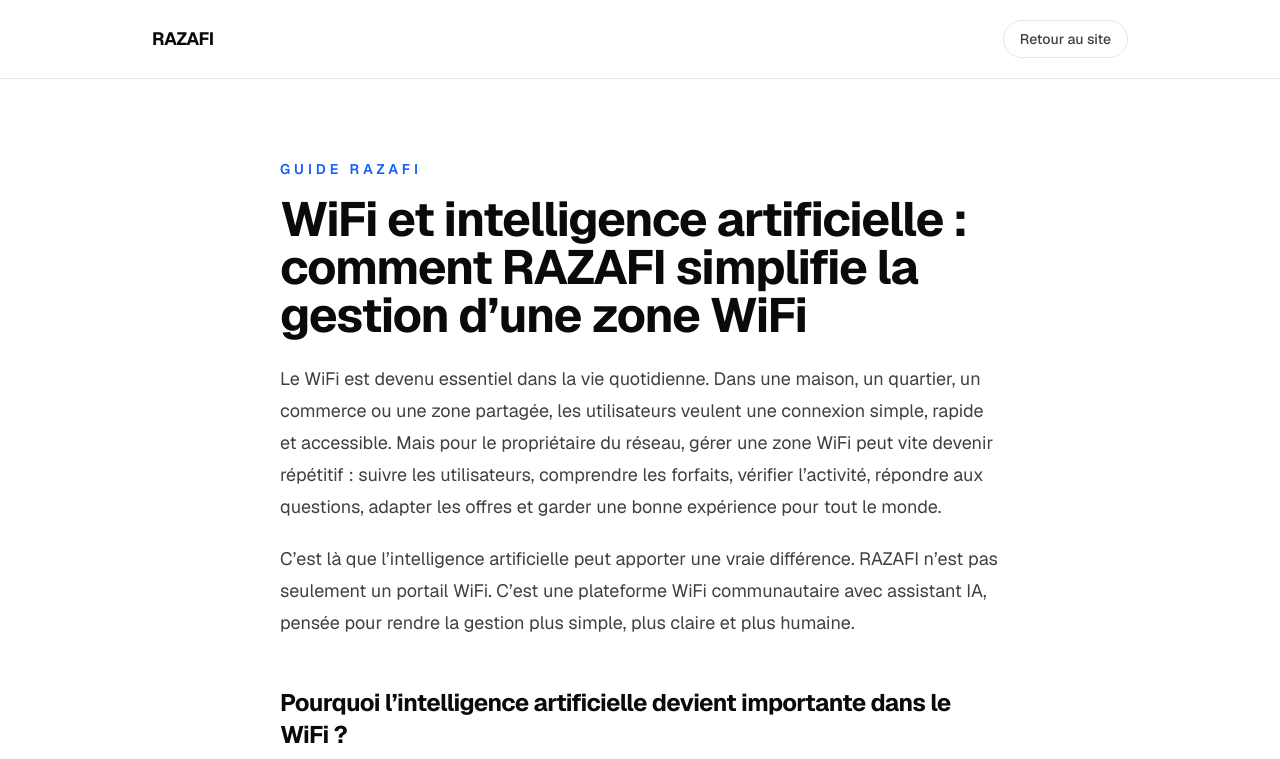
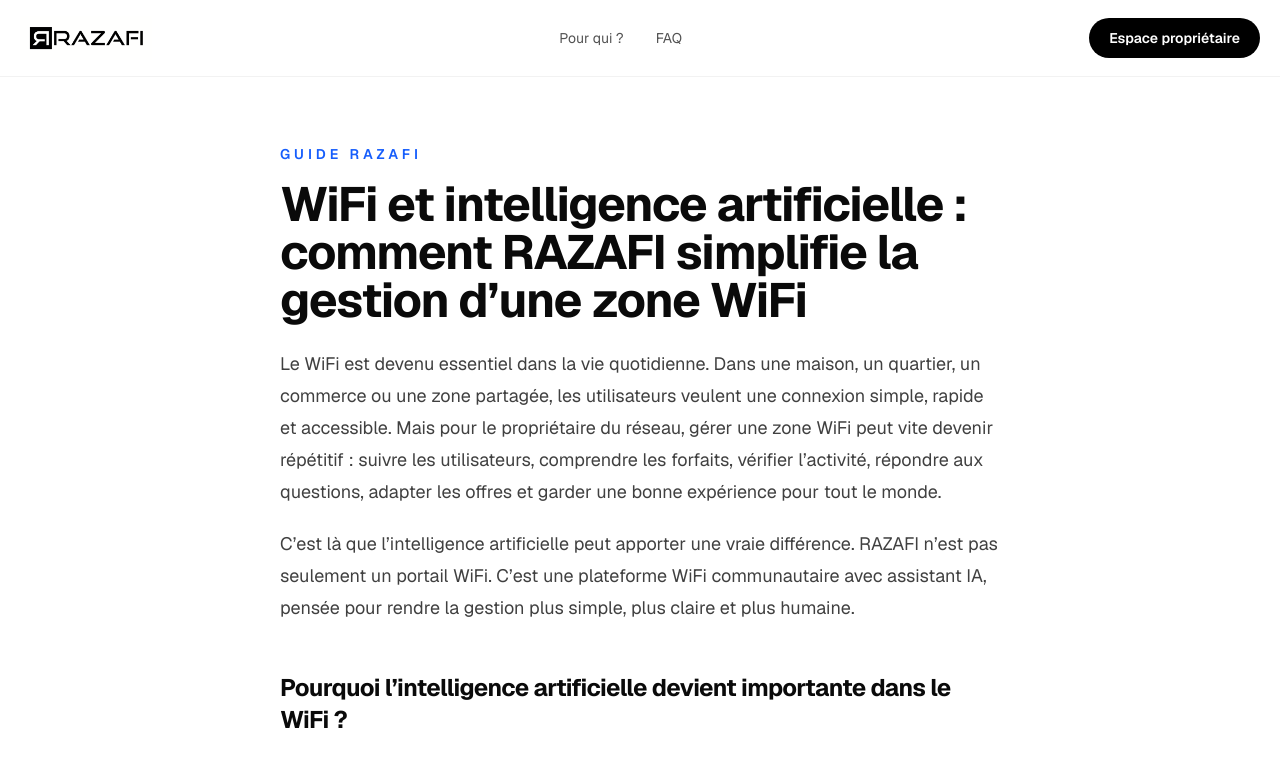
Before and after one commit to Razafisosthene/razafi-website, a Next.js app: page /guide/wifi-intelligence-artificielle in a window 1280 px wide. Shown: the top 759 px of the page. Built offline with nearby package versions, Linux system fonts and the light colour scheme.

Commit message:
Align SEO guide header and footer with homepage

```diff
--- a/src/app/guide/wifi-intelligence-artificielle/page.tsx
+++ b/src/app/guide/wifi-intelligence-artificielle/page.tsx
@@ -1,5 +1,6 @@
 import type { Metadata } from "next";
 import Link from "next/link";
+import Image from "next/image";
 
 export const metadata: Metadata = {
   title:
@@ -11,22 +12,36 @@
 export default function WifiIntelligenceArtificiellePage() {
   return (
     <main className="min-h-screen bg-white text-neutral-950">
-      <header className="border-b border-neutral-200 bg-white/90 backdrop-blur">
-        <div className="mx-auto flex max-w-5xl items-center justify-between px-6 py-5">
-          <Link href="/" className="text-lg font-bold tracking-tight">
-            RAZAFI
+      <header className="fixed left-0 top-0 z-50 w-full border-b border-black/5 bg-white/80 backdrop-blur-2xl">
+        <div className="mx-auto flex max-w-7xl items-center justify-between px-5 py-3 md:py-4">
+          <Link href="/">
+            <Image
+              src="/images/logo-full.png"
+              alt="RAZAFI"
+              width={150}
+              height={40}
+              className="h-9 w-auto md:h-11"
+              priority
+            />
           </Link>
-
-          <Link
-            href="/"
-            className="rounded-full border border-neutral-200 px-4 py-2 text-sm font-medium text-neutral-700 transition hover:bg-neutral-50"
+          <nav className="hidden items-center gap-8 text-sm text-neutral-600 md:flex">
+            <Link href="/#pour-qui" className="transition hover:text-black">
+              Pour qui ?
+            </Link>
+            <Link href="/#faq" className="transition hover:text-black">
+              FAQ
+            </Link>
+          </nav>
+          <a
+            href="https://portal.razafistore.com/admin/login.html"
+            className="rounded-full bg-black px-3 py-2 text-xs font-semibold text-white transition hover:scale-105 md:px-5 md:py-2.5 md:text-sm"
           >
-            Retour au site
-          </Link>
+            Espace propriétaire
+          </a>
         </div>
       </header>
 
-      <article className="mx-auto max-w-3xl px-6 py-14 md:py-20">
+      <article className="mx-auto max-w-3xl px-6 pb-14 pt-32 md:pb-20 md:pt-36">
         <p className="mb-4 text-sm font-semibold uppercase tracking-[0.28em] text-blue-600">
           Guide RAZAFI
         </p>
@@ -215,6 +230,27 @@
           </Link>
         </div>
       </article>
+
+      <footer className="border-t border-neutral-200 px-5 pb-24 pt-10 md:py-12">
+        <div className="mx-auto flex max-w-7xl flex-col justify-between gap-4 md:flex-row">
+          <div>
+            <Image
+              src="/images/logo-full.png"
+              alt="RAZAFI"
+              width={150}
+              height={40}
+              className="h-8 w-auto"
+            />
+            <p className="mt-4 text-neutral-600">
+              Internet communautaire moderne.
+            </p>
+          </div>
+          <div className="text-neutral-600 md:text-right">
+            <p>Seychelles • Madagascar</p>
+            <p>WhatsApp : +261 34 05 005 92</p>
+          </div>
+        </div>
+      </footer>
     </main>
   );
 }
```
